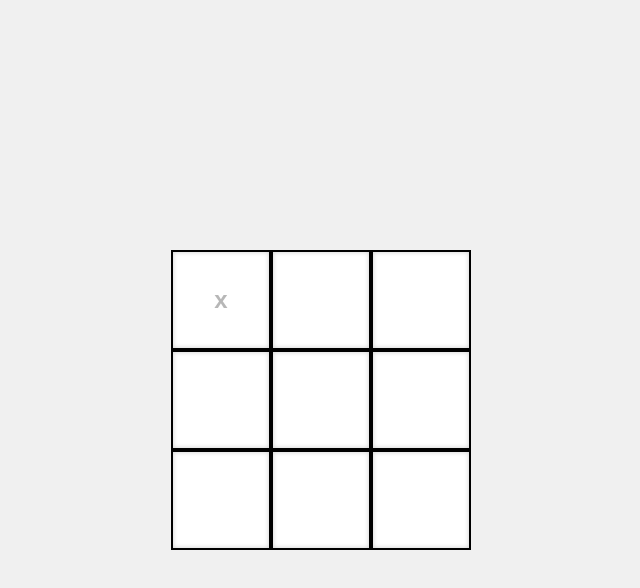
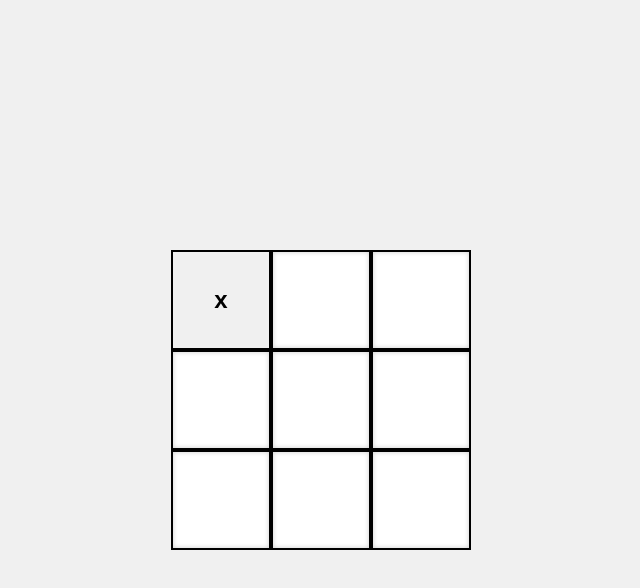
Before and after one commit to HoudRiz/TicTacToe, a website: page index.html in a window 1280 px wide. Both pictures are taken after a click on the button 540 px from the left and 300 px from the top of the page. Shown: the whole page, without its empty margins (319-959 px from the left). Drawn offline with Linux system fonts and the light colour scheme.

Commit message:
add styling to remove button disabled look

```diff
--- a/style.css
+++ b/style.css
@@ -53,3 +53,14 @@ body {
 .grid-container button:nth-child(9) {
     border-left: 2px solid #000;
 }
+
+/* Styling for disabled buttons */
+/* Override default styling for disabled buttons */
+.grid-container button:disabled {
+    cursor: not-allowed;
+    opacity: 1;
+    background-color: inherit;
+    color: inherit;
+    border-color: inherit;
+    box-shadow: inherit;
+}
```
